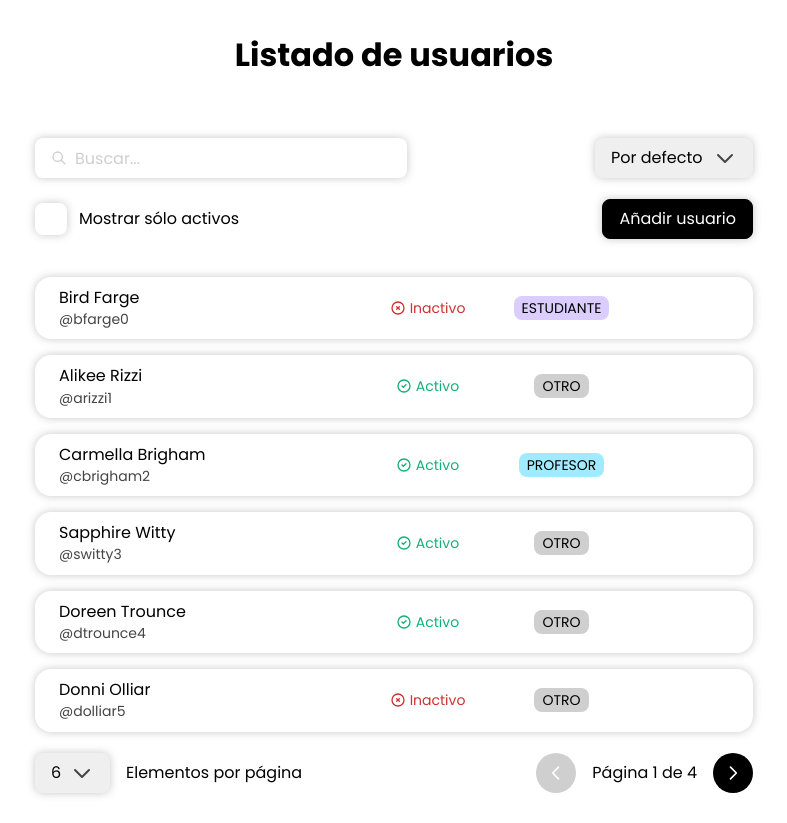
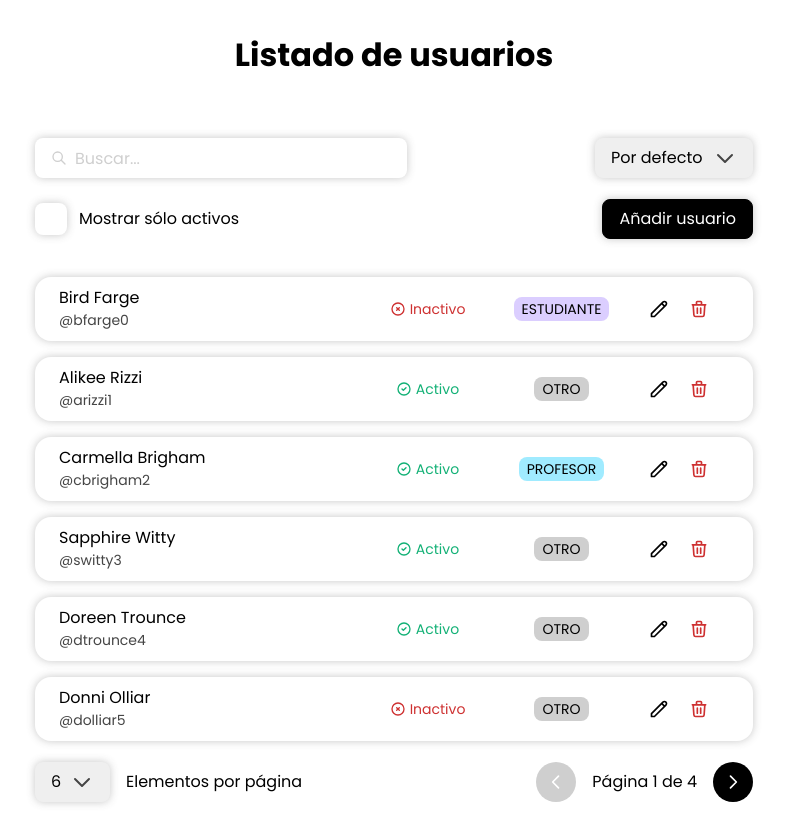
Before and after one commit to JoseVteRS/react-course-learnthis, a React (Vite) app: page / in a window 1280 px wide. Shown: the whole page, without its empty margins (246-1033 px from the left). Built offline with nearby package versions, Linux system fonts and the light colour scheme; data requests are answered from the project's data file.

Commit message:
FormEditUser

```diff
--- /dev/null
+++ b/src/components/icon/PencilIcon.jsx
@@ -0,0 +1,22 @@
+import React from "react";
+
+const PencilIcon = props => {
+	return (
+		<svg
+			{...props}
+			fill='none'
+			stroke='currentColor'
+			viewBox='0 0 24 24'
+			xmlns='http://www.w3.org/2000/svg'
+		>
+			<path
+				strokeLinecap='round'
+				strokeLinejoin='round'
+				strokeWidth='2'
+				d='M15.232 5.232l3.536 3.536m-2.036-5.036a2.5 2.5 0 113.536 3.536L6.5 21.036H3v-3.572L16.732 3.732z'
+			></path>
+		</svg>
+	);
+};
+
+export default PencilIcon;
--- /dev/null
+++ b/src/components/icon/TrashIcon.jsx
@@ -0,0 +1,22 @@
+import React from "react";
+
+const TrashIcon = props => {
+	return (
+		<svg
+			{...props}
+			fill='none'
+			stroke='currentColor'
+			viewBox='0 0 24 24'
+			xmlns='http://www.w3.org/2000/svg'
+		>
+			<path
+				strokeLinecap='round'
+				strokeLinejoin='round'
+				strokeWidth='2'
+				d='M19 7l-.867 12.142A2 2 0 0116.138 21H7.862a2 2 0 01-1.995-1.858L5 7m5 4v6m4-6v6m1-10V4a1 1 0 00-1-1h-4a1 1 0 00-1 1v3M4 7h16'
+			></path>
+		</svg>
+	);
+};
+
+export default TrashIcon;
--- /dev/null
+++ b/src/components/users-forms/UsersEditForm.jsx
@@ -0,0 +1,106 @@
+import { useState } from "react";
+import { USER_ROLES } from "../../constants/userRoles";
+import { createUser } from "../../lib/api/usersApi";
+import { useEditForm } from "../../lib/hooks/useEditForm";
+import Button from "../buttons/Button";
+import InputCheckbox from "../forms/InputCheckbox";
+import InputText from "../forms/InputText";
+import InputTextAsync from "../forms/InputTextAsync";
+import Select from "../forms/Select";
+
+import style from "./UsersEditForm.module.css";
+
+const UsersEditForm = ({ onSuccess, user }) => {
+	const [isSubmitting, setIsSubmitting] = useState(false);
+	const {
+		username,
+		name,
+		role,
+		active,
+		setName,
+		setUsername,
+		setRole,
+		setActive,
+		isFormValid
+	} = useEditForm(user);
+
+	return (
+		<form
+			onSubmit={ev =>
+				handleSubmit(ev, name, username, onClose, setIsSubmitting, onSuccess)
+			}
+		>
+			<div className={style.row}>
+				<InputText
+					className={style.input}
+					label='Nombre'
+					planceholder='John Doe'
+					value={name.value}
+					error={name.error}
+					onChange={ev => setName(ev.target.value)}
+				/>
+				<InputTextAsync
+					className={style.input}
+					label='Username'
+					planceholder='johndoe'
+					success={username.value && !username.loading && !username.error}
+					value={username.value}
+					error={username.error}
+					loading={username.loading}
+					onChange={ev => setUsername(ev.target.value)}
+				/>
+			</div>
+			<div className={style.row}>
+				<Select value={role} onChange={ev => setRole(ev.target.value)}>
+					<option value={USER_ROLES.TEACHER}>Profesor</option>
+					<option value={USER_ROLES.STUDENT}>Alumno</option>
+					<option value={USER_ROLES.OTHER}>Otro</option>
+				</Select>
+				<div className={style.active}>
+					<InputCheckbox
+						checked={active}
+						onChange={ev => setActive(ev.target.checked)}
+					/>
+					<span>¿Activo?</span>
+				</div>
+				<Button
+					kind='primary'
+					type='submit'
+					disabled={isFormValid || isSubmitting}
+				>
+					{isSubmitting ? "Cargando" : "Crear usuario"}
+				</Button>
+			</div>
+		</form>
+	);
+};
+
+const handleSubmit = async (
+	ev,
+	name,
+	username,
+	onClose,
+	setIsSubmitting,
+	onSuccess
+) => {
+	ev.preventDefault();
+	setIsSubmitting(true);
+
+	const user = {
+		id: crypto.randomUUID(),
+		name: name.value,
+		username: username.value,
+		role: ev.target.role.value,
+		active: ev.target.active.checked
+	};
+
+	const success = await createUser(user);
+
+	if (success) {
+		onSuccess();
+	} else {
+		setIsSubmitting(false);
+	}
+};
+
+export default UsersEditForm;
--- /dev/null
+++ b/src/components/users-forms/UsersEditForm.module.css
@@ -0,0 +1,17 @@
+.row {
+	display: flex;
+	justify-content: space-between;
+}
+.row ~ .row {
+	margin-top: 1.5rem;
+}
+
+.input {
+	width: 45%;
+}
+
+.active {
+	display: flex;
+	align-items: center;
+	gap: 1.5rem;
+}
--- a/src/components/users/UserList.jsx
+++ b/src/components/users/UserList.jsx
@@ -16,9 +16,20 @@ import {
 	sortUsers
 } from "../../lib/users/filterUsers";
 import UserFormLayout from "../users-forms/UserFormLayout";
+import UsersEditForm from "../users-forms/UsersEditForm";
 
 const UserList = () => {
-	const { currentForm, setFiltersForm, setCreateForm } = useForm();
+	const {
+		currentForm,
+		currentUser,
+		setFiltersForm,
+		setCreateForm,
+		setEditForm,
+		setDeleteForm
+	} = useForm();
+
+	console.log(currentUser);
+
 	const {
 		filters,
 		pagination,
@@ -56,7 +67,12 @@ const UserList = () => {
 				/>
 			) : (
 				<UserFormLayout onClose={setFiltersForm}>
-					<UsersCreateForm onSuccess={onSuccess} />
+					{currentForm === USER_FORMS.CREATE && (
+						<UsersCreateForm onSuccess={onSuccess} />
+					)}
+					{currentForm === USER_FORMS.EDIT && (
+						<UsersEditForm onSuccess={onSuccess} user={currentUser} />
+					)}
 				</UserFormLayout>
 			)}
 
@@ -64,6 +80,8 @@ const UserList = () => {
 				users={paginatedUsers}
 				error={usersError}
 				loading={usersLoading}
+				setEditForm={setEditForm}
+				setDeleteForm={setDeleteForm}
 			/>
 			<UserListPagination
 				{...pagination}
@@ -93,15 +111,17 @@ const getUsersToDisplay = (
 };
 
 const useForm = () => {
-	const [currentForm, setCurrentForm] = useState(USER_FORMS.FILTER);
+	const [currentForm, setCurrentForm] = useState({ form: USER_FORMS.FILTER });
 
-	const setFiltersForm = () => setCurrentForm(USER_FORMS.FILTER);
-	const setCreateForm = () => setCurrentForm(USER_FORMS.CREATE);
-	const setEditForm = () => setCurrentForm(USER_FORMS.EDIT);
-	const setDeleteForm = () => setCurrentForm(USER_FORMS.DELETE);
+	const setFiltersForm = () => setCurrentForm({ form: USER_FORMS.FILTER });
+	const setCreateForm = () => setCurrentForm({ form: USER_FORMS.CREATE });
+	const setEditForm = user => setCurrentForm({ form: USER_FORMS.EDIT, user });
+	const setDeleteForm = user =>
+		setCurrentForm({ form: USER_FORMS.DELETE, user });
 
 	return {
-		currentForm,
+		currentForm: currentForm.form,
+		currentUser: currentForm.user,
 		setFiltersForm,
 		setCreateForm,
 		setEditForm,
--- a/src/components/users/UserRow.jsx
+++ b/src/components/users/UserRow.jsx
@@ -1,12 +1,21 @@
+import React from "react";
+import UserRole from "./UserRole";
+import UserStatus from "./UserStatus";
+import style from "./UserRow.module.css";
+import UserDisplay from "./UserDisplay";
+import IconButton from "../buttons/IconButton";
+import TrashIcon from "../icon/TrashIcon";
+import PencilIcon from "../icon/PencilIcon";
 
-
-import React from 'react'
-import UserRole from './UserRole'
-import UserStatus from './UserStatus'
-import style from './UserRow.module.css'
-import UserDisplay from './UserDisplay'
-
-const UserRow = ({ username, name, active, role }) => {
+const UserRow = ({
+	id,
+	username,
+	name,
+	active,
+	role,
+	setEditForm,
+	setDeleteForm
+}) => {
 	return (
 		<div className={style.wrapper}>
 			<div className={style.name}>
@@ -18,9 +27,19 @@ const UserRow = ({ username, name, active, role }) => {
 			<div className={style.role}>
 				<UserRole role={role} />
 			</div>
-            <div className={style.action}></div>
+			<div className={style.action}>
+				<IconButton
+					icon={PencilIcon}
+					onClick={() => setEditForm({ id, username, name, active, role })}
+				/>
+				<IconButton
+					icon={TrashIcon}
+					kind='red'
+					onClick={() => setDeleteForm({ id, name })}
+				/>
 			</div>
-    )
-}
+		</div>
+	);
+};
 
-export default UserRow
+export default UserRow;
--- a/src/components/users/UsersListRows.jsx
+++ b/src/components/users/UsersListRows.jsx
@@ -1,12 +1,25 @@
 import React from "react";
 import UserRow from "./UserRow";
 
-const UsersListRows = ({ users, error, loading }) => {
+const UsersListRows = ({
+	users,
+	error,
+	loading,
+	setEditForm,
+	setDeleteForm
+}) => {
 	if (loading) return <p>Cargando usuarios</p>;
 	if (error) return <p>Error al cargar los usuarios</p>;
 	if (!users.length) return <p>No hay usuarios</p>;
 
-	return users.map(user => <UserRow key={user.id} {...user} />);
+	return users.map(user => (
+		<UserRow
+			key={user.id}
+			{...user}
+			setEditForm={setEditForm}
+			setDeleteForm={setDeleteForm}
+		/>
+	));
 };
 
 export default UsersListRows;
--- /dev/null
+++ b/src/lib/hooks/useEditForm.js
@@ -0,0 +1,103 @@
+import { useEffect, useState } from "react";
+import { findUserByUsername } from "../api/usersApi";
+import { debounce } from "../debounce";
+import { validateName, validateUsername } from "../users/usersValidation";
+
+export const useEditForm = user => {
+	const [formValues, setFormValues] = useState({
+		name: {
+			value: user.name,
+			error: undefined
+		},
+		username: {
+			value: user.username,
+			loading: false,
+			error: undefined
+		},
+		role: user.role,
+		active: user.active
+	});
+
+	const setName = newName => {
+		const error = validateName(newName);
+		setFormValues({
+			...formValues,
+			name: { value: newName, error }
+		});
+	};
+
+	const setUsername = newUsername => {
+		const error = validateUsername(newUsername);
+		setFormValues({
+			...formValues,
+			username: { value: newUsername, loading: !error, error }
+		});
+	};
+
+	const setUserRole = newRole => ({
+		...formValues,
+		role: newRole
+	});
+
+	const setUserActive = newActive => ({
+		...formValues,
+		active: newActive
+	});
+
+	const setUsernameError = error =>
+		setFormValues(prevFormValues => ({
+			...prevFormValues,
+			username: {
+				value: prevFormValues.username.value,
+				error,
+				loading: false
+			}
+		}));
+
+	useEffect(() => {
+		if (!formValues.username.loading) return;
+
+		const controller = new AbortController();
+		const timeOutId = setTimeout(() => {
+			validateUsernameIsAvailable(
+				formValues.username.value,
+				setUsernameError,
+				controller.signal
+			);
+		}, 500);
+
+		return () => {
+			controller.abort();
+			clearTimeout(timeOutId);
+		};
+	}, [formValues.username.value, formValues.username.loading]);
+
+	const isFormValid =
+		!formValues.name.value ||
+		formValues.name.error ||
+		!formValues.username.value ||
+		formValues.username.error ||
+		formValues.username.loading;
+
+	return {
+		...formValues,
+		setName,
+		setUsername,
+		setUserRole,
+		setUserActive,
+		isFormValid
+	};
+};
+
+const validateUsernameIsAvailable = async (
+	username,
+	setUsernameError,
+	signal
+) => {
+	const { user, error, abort } = findUserByUsername(username, signal);
+
+	if (abort) return;
+	if (error) return setUsernameError("Error al validar");
+
+	setUsernameError(user ? "Ya está en uso" : undefined);
+};
```
Lines whose indentation alone changed are shown as unchanged.
